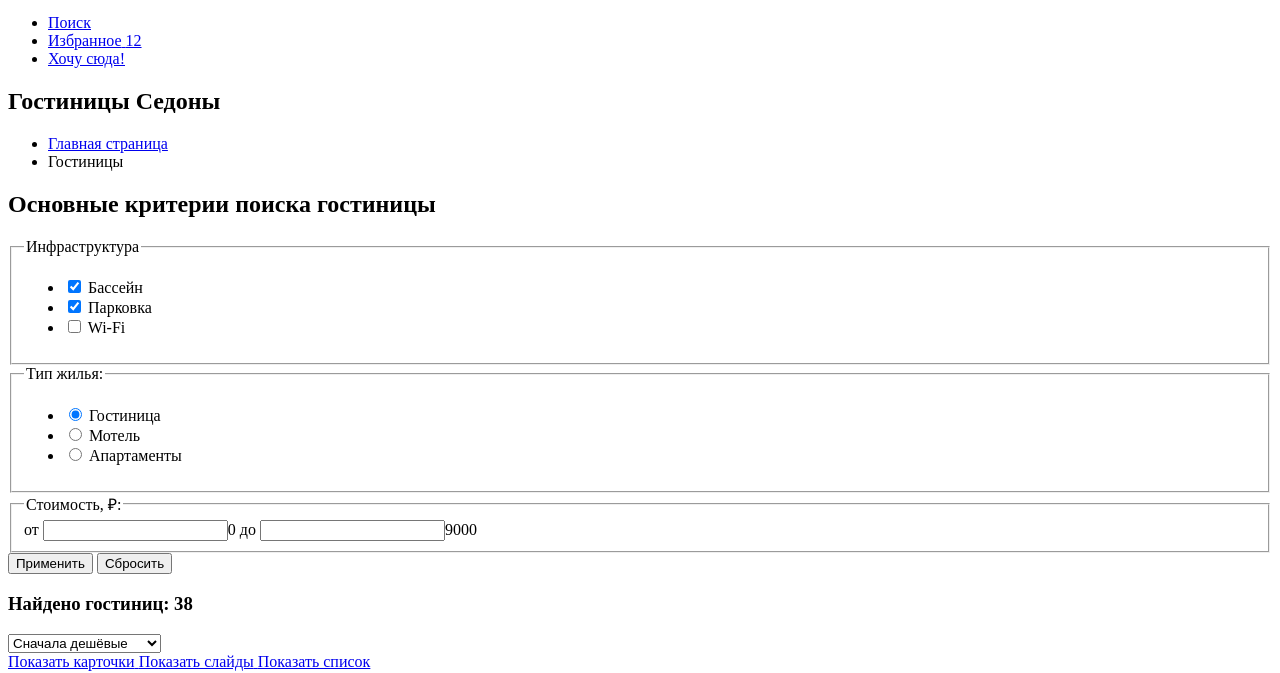
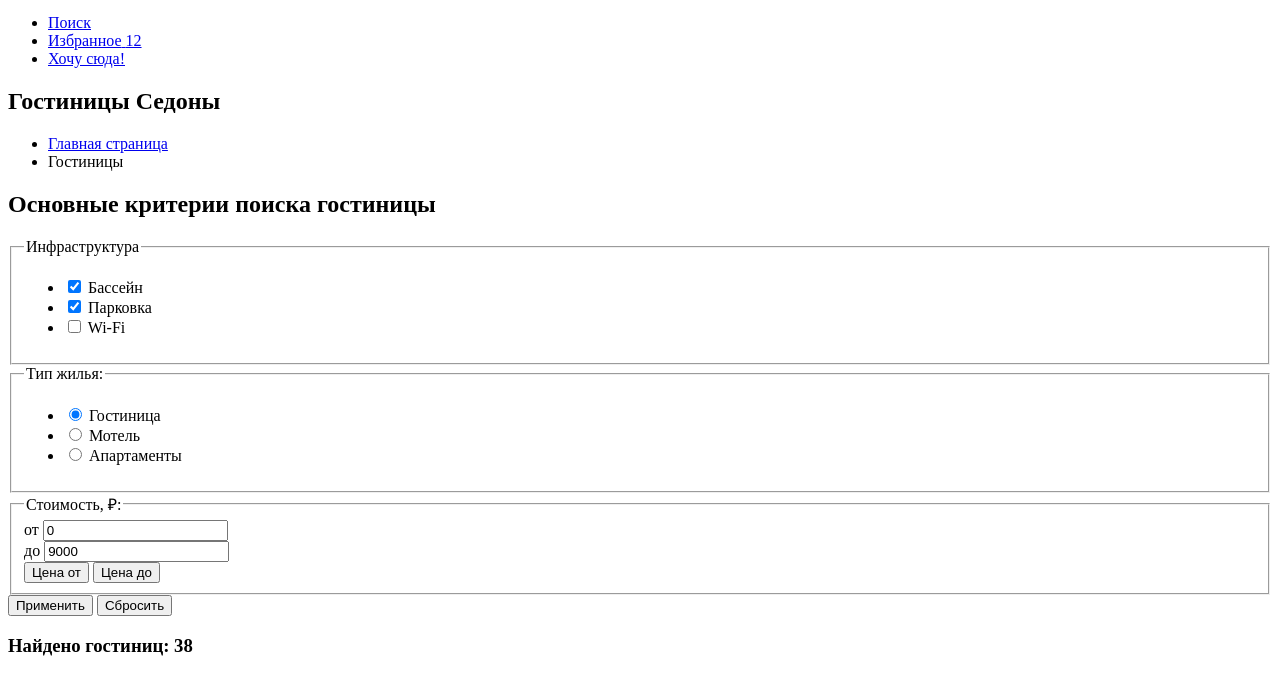
Before and after one commit to htmlacademy-htmlcss/598695-sedona-33, a plain HTML site: page catalog.html in a window 1280 px wide. Shown: the part 98-771 px from the top of the page. Drawn offline with Linux system fonts and the light colour scheme.

Commit message:
catalog.html_v3.0
Исправила блок "Стоимость"

```diff
--- a/catalog.html
+++ b/catalog.html
@@ -105,10 +105,24 @@
             </fieldset>
             <fieldset class="catalog-filter-group">
               <legend class="catalog-filter-title">Стоимость, ₽:</legend>
-                <label class="control">от</label>
-                  <input type="text" name="minimum-price">0
+              <div>
+                <div>
+                  <label class="control">от</label>
+                  <input type="text" name="minimum-price" value="0">
+                </div>
+                <div>
                   <label class="control">до</label>
-                  <input type="text" name="maximum-price">9000
+                  <input type="text" name="maximum-price" value="9000">
+                </div>
+              </div>
+              <div>
+                <button class="range-start">
+                  <span class="visually-hidden">Цена от</span>
+                </button>
+                <button class="range-end">
+                  <span class="visually-hidden">Цена до</span>
+                </button>
+              </div>
             </fieldset>
             <div class="action">
               <button class="button" type="submit">Применить</button>
```
